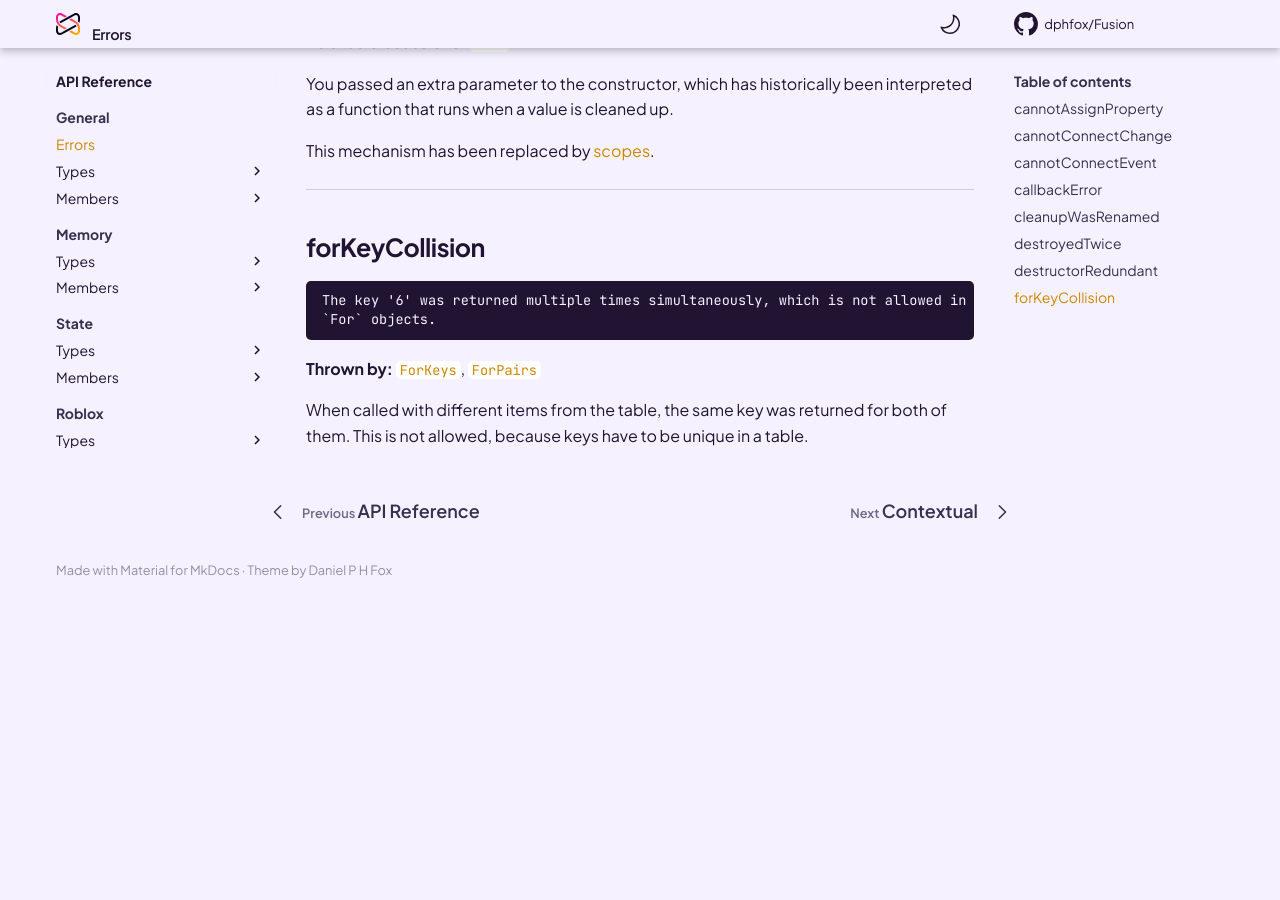
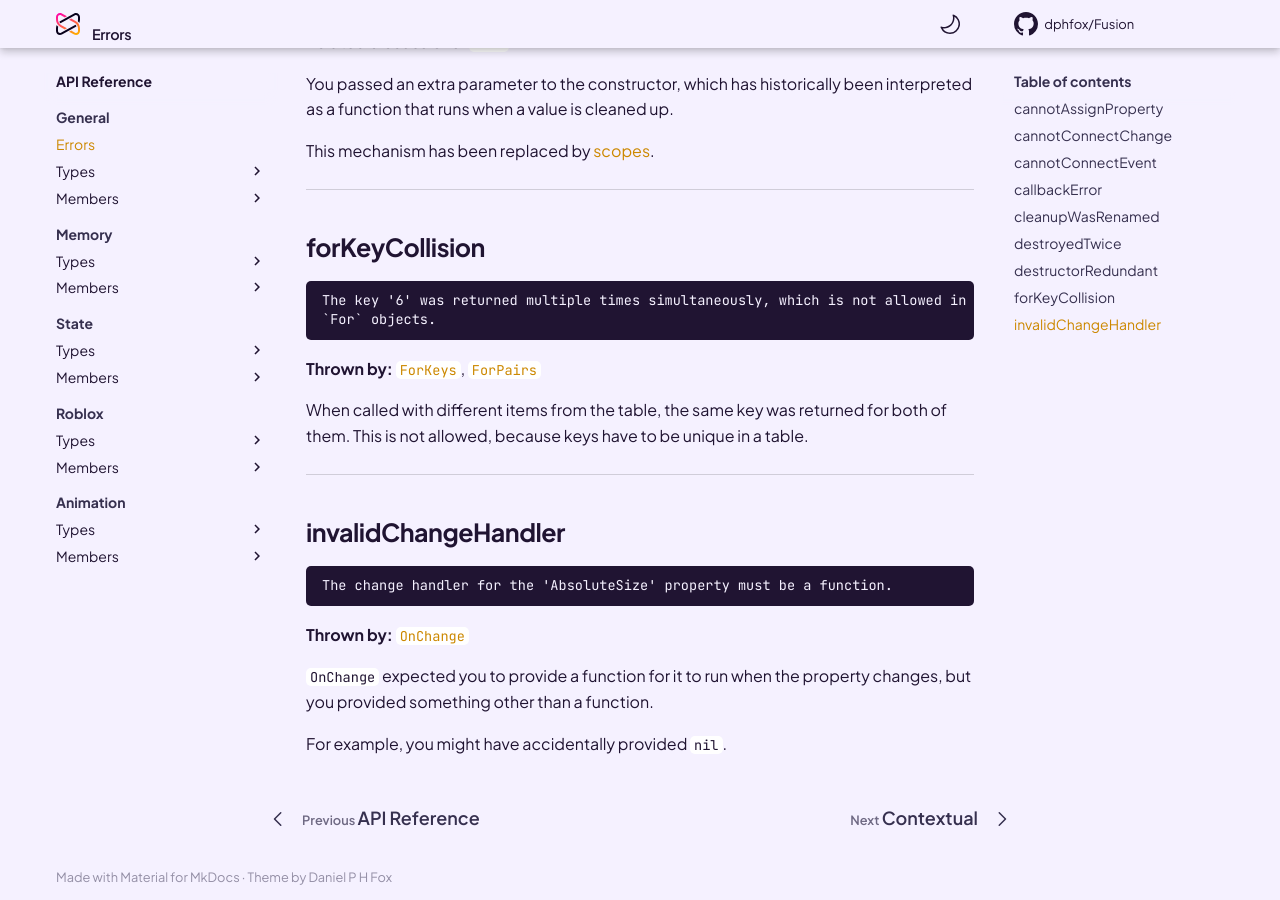
Before and after one commit to dphfox/Fusion, an MkDocs documentation site: the page built from docs/api-reference/general/errors.md, in a window 1280 px wide and 900 px high, scrolled down 2617 px. Built offline with MkDocs 1.6.1 and Material for MkDocs 9.7.7, drawn with Linux system fonts in a browser that asks for light colours; comment, search, counter and statistics services are not loaded; the version menu is left out; before the commit the page ends 3209 px from its top, so only the background shows below that.

Commit message:
invalidChangeHandler

````diff
--- a/docs/api-reference/general/errors.md
+++ b/docs/api-reference/general/errors.md
@@ -202,3 +202,22 @@ The key '6' was returned multiple times simultaneously, which is not allowed in
 When called with different items from the table, the same key was returned for
 both of them. This is not allowed, because keys have to be unique in a table.
 </div>
+
+-----
+
+<div class="fusiondoc-error-api-section" markdown>
+
+## invalidChangeHandler
+
+```
+The change handler for the 'AbsoluteSize' property must be a function.
+```
+
+**Thrown by:**
+[`OnChange`](../../instances/members/onchange)
+
+`OnChange` expected you to provide a function for it to run when the property
+changes, but you provided something other than a function.
+
+For example, you might have accidentally provided `nil`.
+</div>
````
